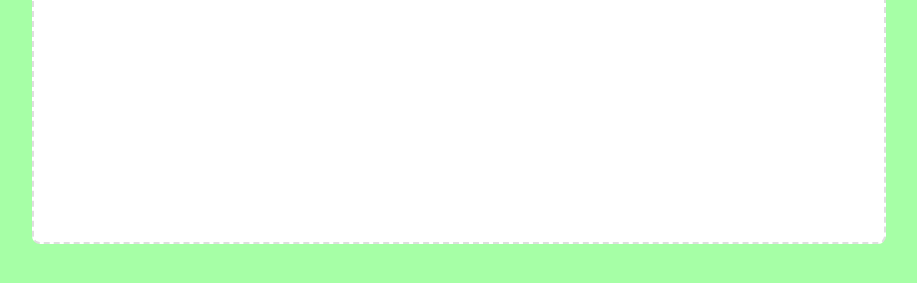
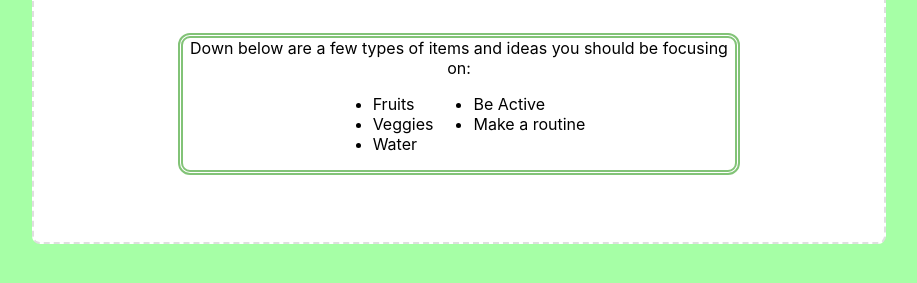
Before and after one commit to Jason-NT/WebProject, a plain HTML site: page healthy.html in a window 1280 px wide. Shown: the part 435-718 px from the top of the page, without its empty margins (181-1098 px from the left). Drawn offline with Linux system fonts and the light colour scheme.

Commit message:
Template

```diff
--- a/healthy.html
+++ b/healthy.html
@@ -49,8 +49,25 @@
                     </li>
                 </ul>
 
+                <br>
 
 
+                <div id="food_list">
+                     Down below are a few types of items and ideas you should be focusing on:
+
+                    <div id="list_items">
+                        <ul>
+                            <li>Fruits</li>
+                            <li>Veggies</li>
+                            <li>Water</li>
+                        </ul>
+
+                        <ul>
+                            <li>Be Active</li>
+                            <li>Make a routine</li>
+                        </ul>
+                    </div>
+                </div>
             </div>
         </div>
     </body>
--- a/scripts/css/style.css
+++ b/scripts/css/style.css
@@ -72,10 +72,6 @@ body {
     color: white;
 }
 
-.content {
-
-}
-
 h1.new1{
     text-align: center;
 }
@@ -103,3 +99,22 @@ hr.hr1 {
 #outer_background {
     background-color:rgb(166, 255, 166);
 }
+
+#food_list{
+    border-style: double;
+    border-width: 5px;
+    border-radius: 12px;
+    border-color: rgb(130, 195, 119);
+    max-width: 65%;
+    margin: auto;
+    text-align: center;
+}
+
+#list_items {
+    text-align: left;
+
+    display: flex;
+    flex-wrap: wrap;
+    justify-content: center;
+    flex-direction: row;
+}
```
